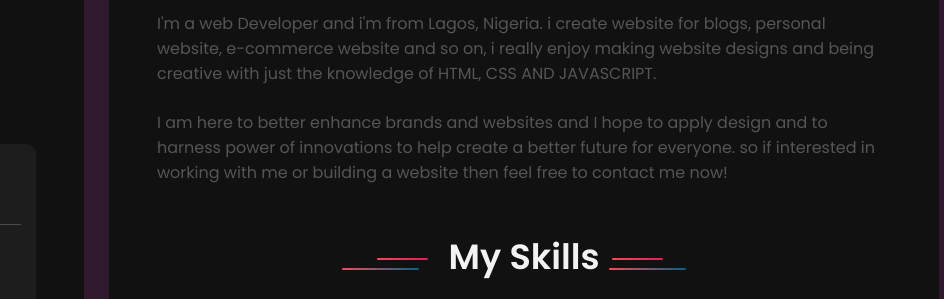
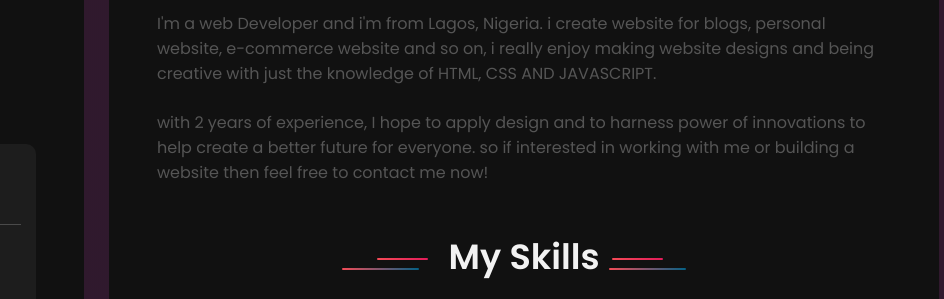
Before and after one commit to leinadwrld/leinadweb, a plain HTML site: page index.html in a window 1280 px wide. Shown: the part 381-680 px from the top of the page, 336-1280 px from the left. Drawn offline with nearby package versions, Linux system fonts and the light colour scheme.

Commit message:
Update index.html

```diff
--- a/index.html
+++ b/index.html
@@ -159,7 +159,7 @@
                 with just the knowledge of HTML, CSS AND JAVASCRIPT.
              </p>
 
-            <p class="anim">I am here to better enhance brands and websites and I hope to apply design and to harness power of innovations to help create a better future for everyone. so if interested in working with me or building a website then feel free to contact me now!
+            <p class="anim">with 2 years of experience, I hope to apply design and to harness power of innovations to help create a better future for everyone. so if interested in working with me or building a website then feel free to contact me now!
 
             <div class="service">
               <div class="title">
```
